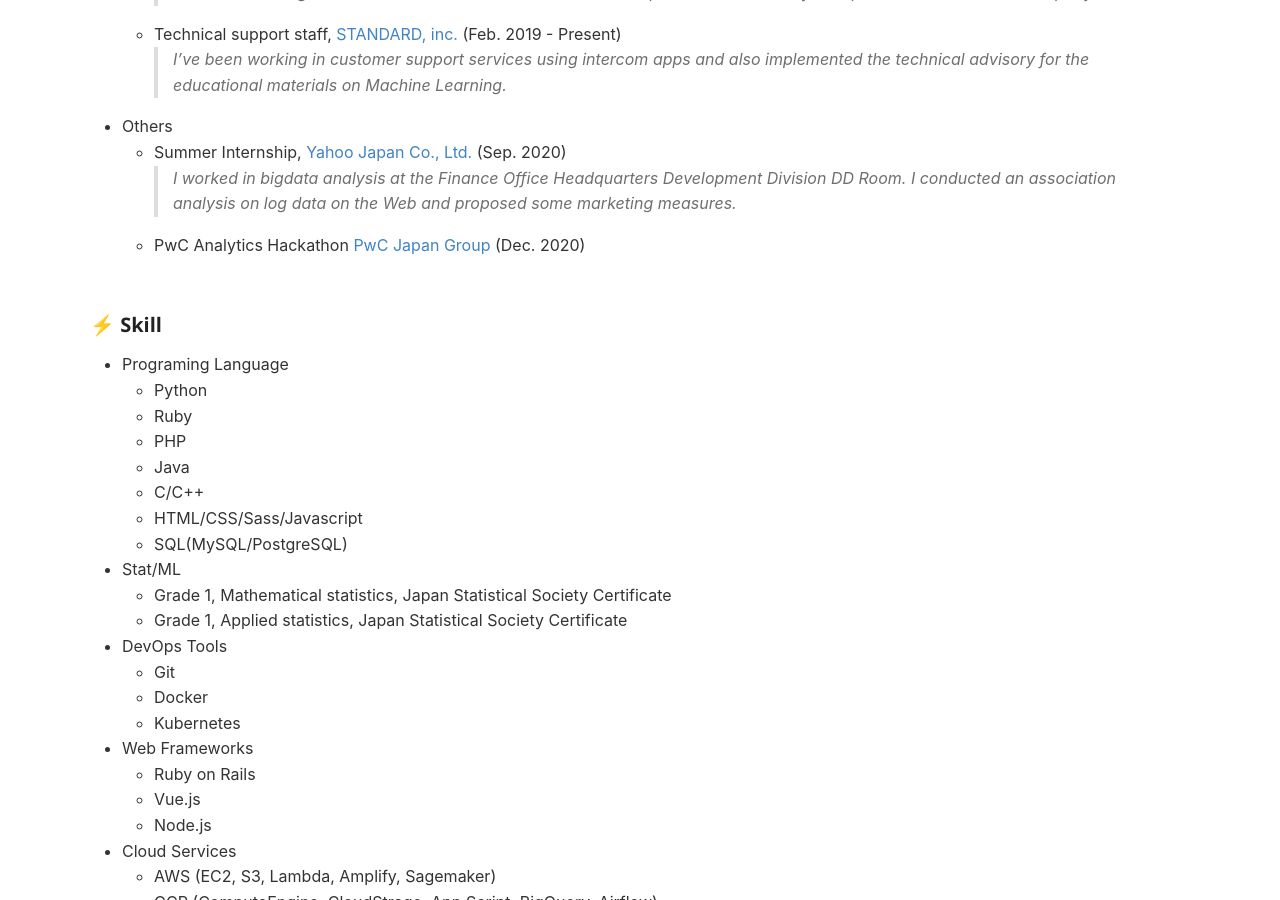
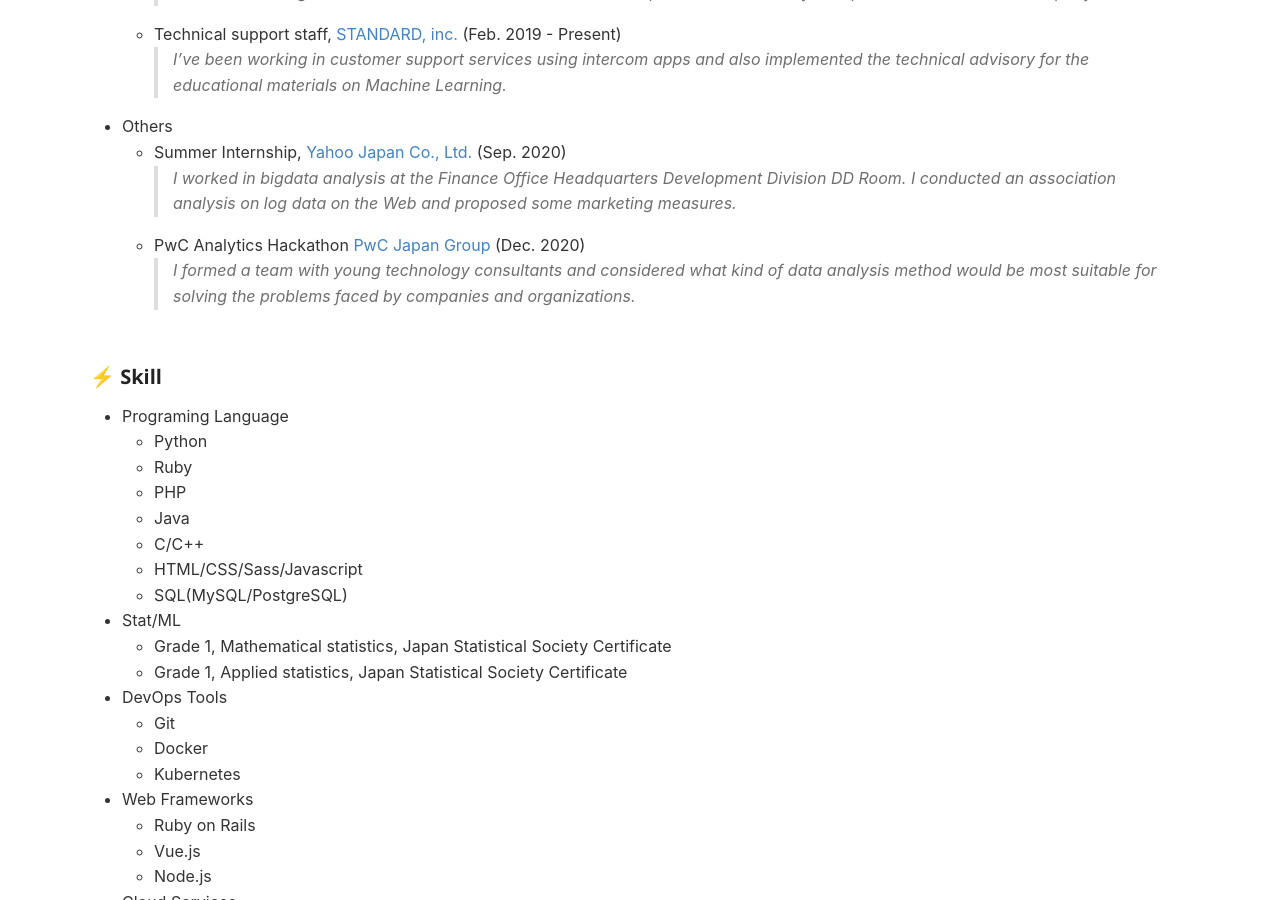
Before and after one commit to yumaloop/old-jekyll-blog-site, a Jekyll site: the page built from about.md, in a window 1280 px wide and 900 px high, scrolled down 1415 px. Built offline with Jekyll 4.4.1, drawn with Linux system fonts in a browser that asks for light colours; comment, search, counter and statistics services are not loaded.

Commit message:
update about

```diff
--- a/about.md
+++ b/about.md
@@ -46,6 +46,7 @@
     * Summer Internship, [Yahoo Japan Co., Ltd.](https://about.yahoo.co.jp/) (Sep. 2020)
       > I worked in bigdata analysis at the Finance Office Headquarters Development Division DD Room. I conducted an association analysis on log data on the Web and proposed some marketing measures.
     * PwC Analytics Hackathon [PwC Japan Group](https://www.pwc.com/jp/ja/about-us/member/consulting.html) (Dec. 2020)
+      > I formed a team with young technology consultants and considered what kind of data analysis method would be most suitable for solving the problems faced by companies and organizations.
 
 <br>
 
```
